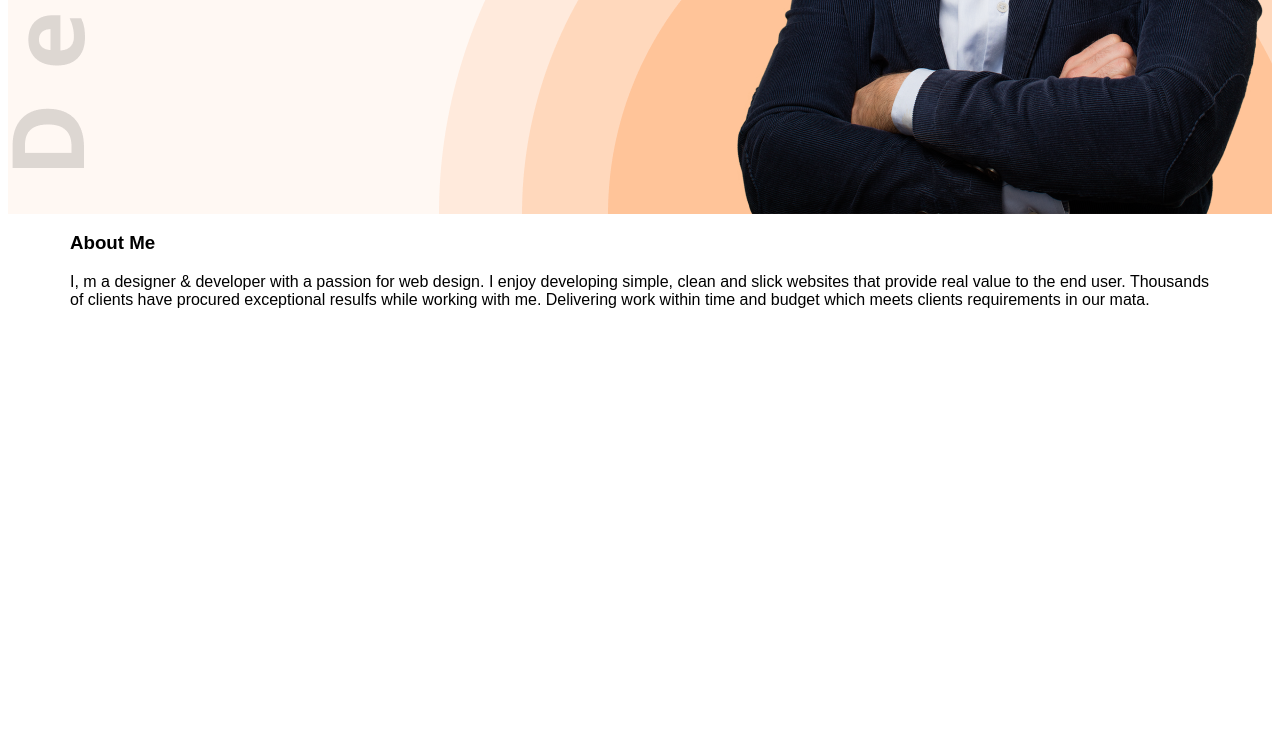
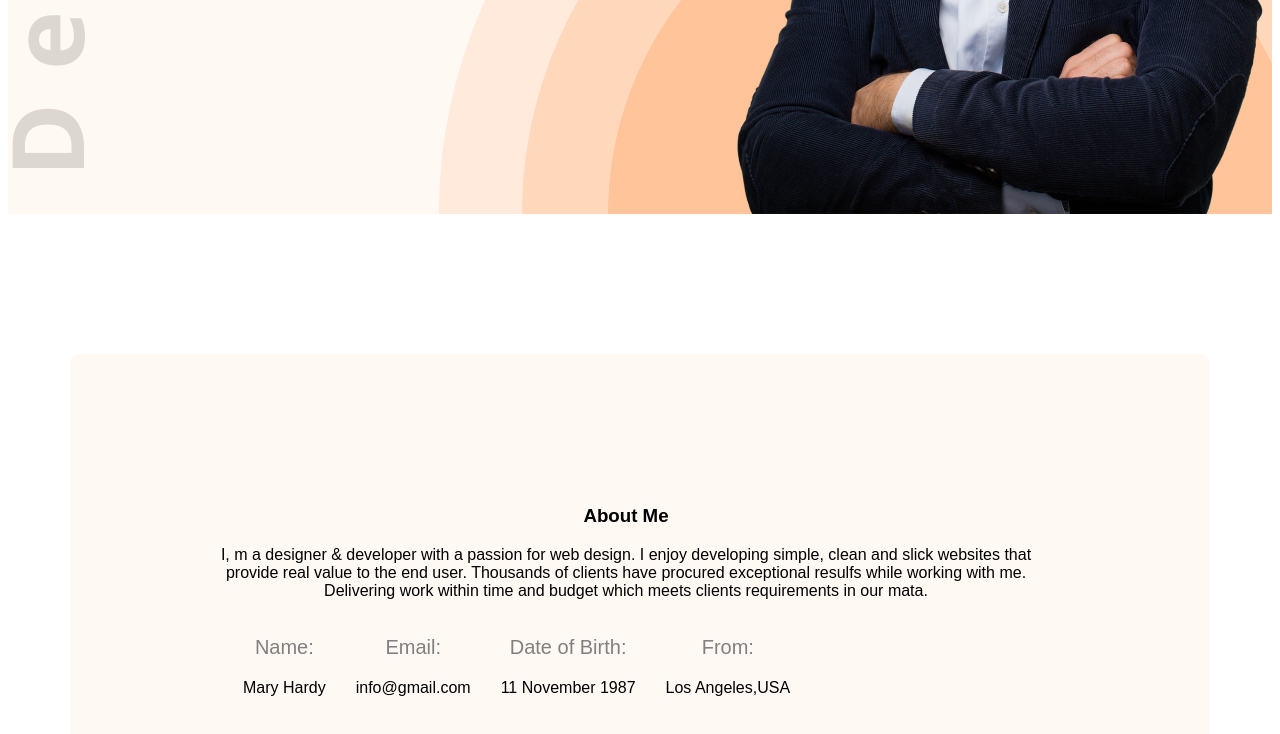
Before and after one commit to mahfuzurrahman19/developer-portfolio, a plain HTML site: page index.html in a window 1280 px wide. Shown: the part 689-1423 px from the top of the page. Before the commit the page ends 1014 px from the top, so only its background shows below. Drawn offline with Linux system fonts and the light colour scheme; a web font is replaced by a local one.

Commit message:
second step

```diff
--- a/index.html
+++ b/index.html
@@ -37,9 +37,27 @@
 
     </header>
     <main>
-         <section class="about-me">
-            <h3 class="about h3">About Me</h3>
-            <p class="description">I, m a designer & developer with a passion for web design. I enjoy developing simple, clean and slick websites that provide real value to the end user. Thousands of clients have procured exceptional resulfs while working with me. Delivering work within time and budget which meets clients requirements in our mata.</p>
+         <section class="about">
+            <h3 class="section-tittle">About Me</h3>
+            <p class="-section-description">I, m a designer & developer with a passion for web design. I enjoy developing simple, clean and slick websites that provide real value to the end user. Thousands of clients have procured exceptional resulfs while working with me. Delivering work within time and budget which meets clients requirements in our mata.</p>
+            <div class="about-info-container">
+                <div class="about-info">
+                    <p class="info-tittle">Name:</p>
+                    <p class="info-container">Mary Hardy</p>
+                </div>
+                <div class="about-info">
+                    <p class="info-tittle">Email:</p>
+                    <p class="info-container">info@gmail.com</p>
+                </div>
+                <div class="about-info">
+                    <p class="info-tittle">Date of Birth:</p>
+                    <p class="info-container"> 11 November 1987    </p>
+                </div>
+                <div class="about-info">
+                    <p class="info-tittle">From:</p>
+                    <p class="info-container">Los Angeles,USA</p>
+                </div>
+            </div>
          </section>
     </main>
     <footer>
--- a/styles/portfolio.css
+++ b/styles/portfolio.css
@@ -65,18 +65,38 @@ nav ul{
 main{
     max-width: 1140px;
     width: 1140px;
-    margin: 0 auto;
-
+     margin: 0 auto;
+/* align-items: center; */
 }
 
 
 /* section about me start-------- */
-.about-me{
-margin: 131 144 169;
+.about{
+margin-top: 140px;
+background: #FFF8F3;
+border: 2px solid  #FFF8F3;
+border-radius: 10px;
+padding-left:141px ;
+padding-right:169px ;
+padding-top: 131px;
+padding-bottom:  131px;
+text-align: center;
 }
-.about h3{
+.section-tittle{
+     text-align: center;
+     /* margin-bottom: 18px; */
+}
+.-section-description{
 
 }
-.description{
-
+.about-info-container{
+    display: flex;
+    /* margin-left: 10px; */
 }
+.about-info{
+    margin-left: 30px;
+}
+.info-tittle{
+    font-size: 20px;
+    color: gray;
+}
```
